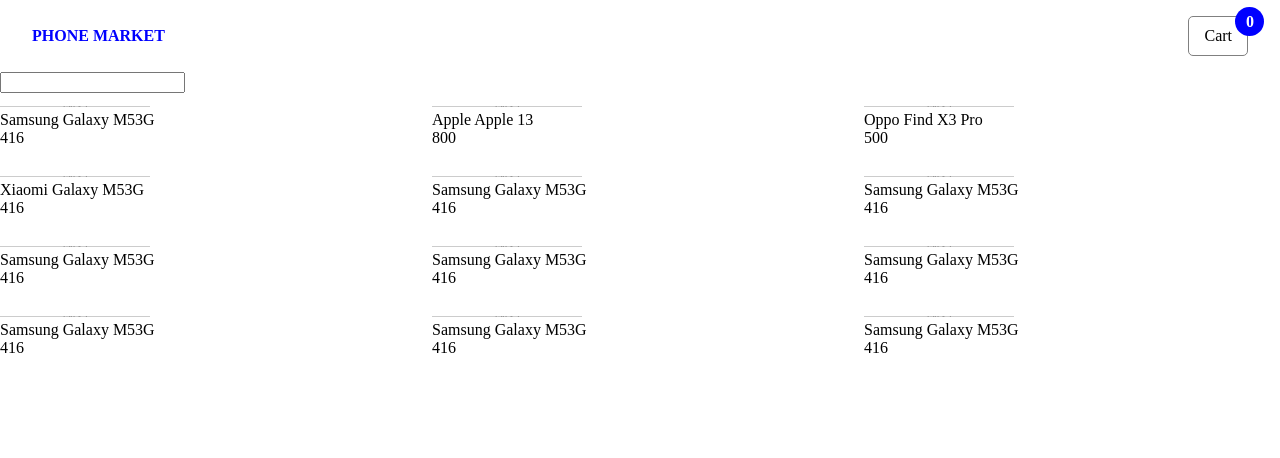
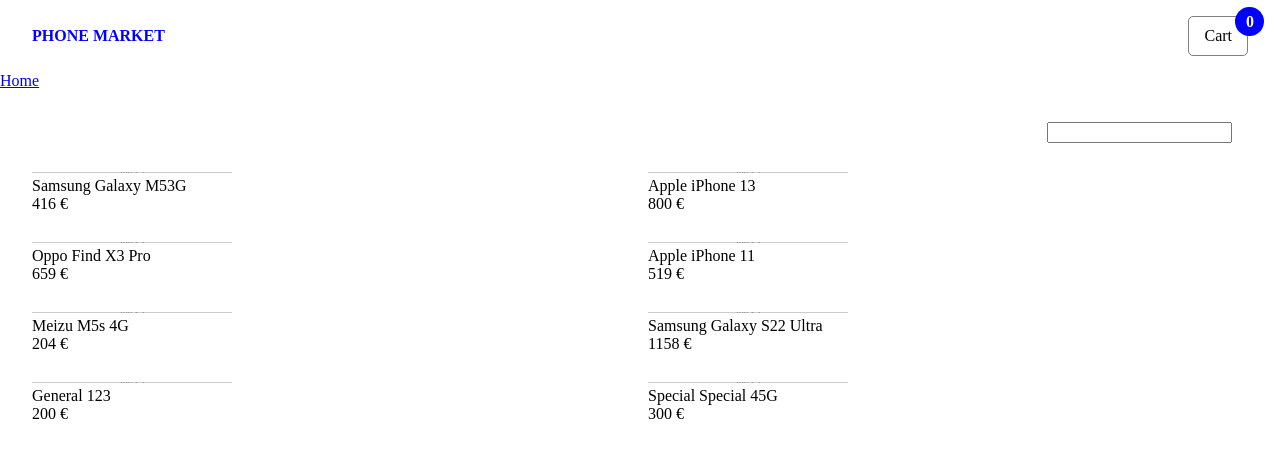
Before and after one commit to victorfch/test-phone-market, a React (Vite) app: page / in a window 1280 px wide. Shown: the top 458 px of the page. Built offline with nearby package versions, Linux system fonts and the light colour scheme.

Commit message:
add breadcrumb

```diff
--- a/db/data.json
+++ b/db/data.json
@@ -1,7 +1,7 @@
 [
   {
     "id": "001",
-    "img": "https://via.placeholder.com/150/000000/FFFFFF/?text=Samsung",
+    "img": "https://via.placeholder.com/200/000000/FFFFFF/?text=Samsung",
     "brand": "Samsung",
     "model": "Galaxy M53G",
     "price": 416,
@@ -13,181 +13,149 @@
     "camara": "16",
     "size": "164.7 x 77.0 x 7.4 mm",
     "weight": "176g",
-    "storage": "128"
+    "color": [
+      { "value": "1", "text": "White" },
+      { "value": "2", "text": "Black" },
+      { "value": "3", "text": "Red" }
+    ],
+    "storage": [
+      { "value": "2", "text": "128" },
+      { "value": "3", "text": "256" }
+    ]
   },
   {
     "id": "002",
-    "img": "https://via.placeholder.com/150/000000/FFFFFF/?text=iPhone",
+    "img": "https://via.placeholder.com/200/000000/FFFFFF/?text=Apple",
     "brand": "Apple",
-    "model": "Apple 13",
+    "model": "iPhone 13",
     "price": 800,
     "cpu": "Chip A2",
     "ram": "16",
+    "color": [
+      { "value": "1", "text": "White" },
+      { "value": "3", "text": "Red" }
+    ],
     "so": "IOS",
     "resolution": "2.532 x 1.170 px",
     "battery": "5000",
     "camara": "32",
-    "storage": "256",
+    "storage": [{ "value": "3", "text": "256" }],
     "size": "167.7 x 75.0 x 7.4 mm",
     "weight": "150"
   },
   {
     "id": "003",
-    "img": "https://via.placeholder.com/150/000000/FFFFFF/?text=Oppo",
+    "img": "https://via.placeholder.com/200/000000/FFFFFF/?text=Oppo",
     "brand": "Oppo",
     "model": "Find X3 Pro",
-    "price": 500,
-    "storage": "256",
-    "cpu": "",
-    "ram": "",
-    "so": "",
-    "resolution": "",
-    "battery": "",
-    "camara": "",
-    "size": "",
-    "weight": ""
+    "price": 659,
+    "storage": [{ "value": "3", "text": "256" }],
+    "cpu": "Qualcomm Snapdragon™ 888",
+    "ram": "12",
+    "so": "ColorOS 11.2",
+    "color": [
+      { "value": "2", "text": "Black" },
+      { "value": "3", "text": "Red" }
+    ],
+    "resolution": "3216 x 1440 (QHD+)",
+    "battery": "4500",
+    "camara": "50MP",
+    "size": "163.4 x 74.0 x 8.26mm",
+    "weight": "193g"
   },
   {
     "id": "004",
-    "img": "https://via.placeholder.com/150/000000/FFFFFF/?text=Xiaomi",
-    "brand": "Xiaomi",
-    "model": "Galaxy M53G",
-    "price": 416,
-    "storage": "256",
-    "cpu": "",
-    "ram": "",
-    "so": "",
-    "resolution": "",
-    "battery": "",
-    "camara": "",
-    "size": "",
-    "weight": ""
+    "img": "https://via.placeholder.com/200/000000/FFFFFF/?text=Apple",
+    "brand": "Apple",
+    "model": "iPhone 11",
+    "price": 519,
+    "storage": [{ "value": "1", "text": "64" }],
+    "cpu": "Chip A13",
+    "color": [{ "value": "1", "text": "White" }],
+    "ram": "8",
+    "so": "IOS",
+    "resolution": "1.792 x 828 px to 326 PP",
+    "battery": "4000",
+    "camara": "12",
+    "size": "163.4 x 73.0 x 8.20mm",
+    "weight": "194g"
   },
   {
     "id": "005",
-    "img": "https://via.placeholder.com/150/000000/FFFFFF/?text=SAMSUNG",
-    "brand": "Samsung",
-    "model": "Galaxy M53G",
-    "price": 416,
-    "cpu": "",
-    "storage": "256",
-    "ram": "",
-    "so": "",
-    "resolution": "",
-    "battery": "",
-    "camara": "",
-    "size": "",
-    "weight": ""
+    "img": "https://via.placeholder.com/200/000000/FFFFFF/?text=Meizu",
+    "brand": "Meizu",
+    "model": "M5s 4G",
+    "price": 204,
+    "cpu": "ARM® cortex®-A53™1.3GHz x8",
+    "color": [{ "value": "3", "text": "Red" }],
+    "storage": [
+      { "value": "1", "text": "64" },
+      { "value": "2", "text": "128" }
+    ],
+    "ram": "3",
+    "so": "Flyme Os",
+    "resolution": "5.2” (1280 x 720) 282 PP",
+    "battery": "3000",
+    "camara": "13MP",
+    "size": "148.2 x 72.5 x 8.4 mm ",
+    "weight": "194g"
   },
   {
     "id": "006",
-    "img": "https://via.placeholder.com/150/000000/FFFFFF/?text=SAMSUNG",
+    "img": "https://via.placeholder.com/200/000000/FFFFFF/?text=SAMSUNG",
     "brand": "Samsung",
-    "model": "Galaxy M53G",
-    "price": 416,
-    "cpu": "",
-    "ram": "",
-    "so": "",
-    "resolution": "",
-    "battery": "",
-    "storage": "256",
-    "camara": "",
-    "size": "",
-    "weight": ""
+    "model": "Galaxy S22 Ultra",
+    "price": 1158,
+    "cpu": "Exynos 2200 (4nm) Octa-Core (2.9, 2.8, 2.2 GHz)",
+    "ram": "12",
+    "so": "Android 12",
+    "resolution": "3088 x 1440 (QHD+), Dynamic AMOLED 2X (120 Hz)",
+    "battery": "5000",
+    "storage": [{ "value": "2", "text": "128" }],
+    "camara": "108MP",
+    "color": [
+      { "value": "1", "text": "White" },
+      { "value": "2", "text": "Black" },
+      { "value": "3", "text": "Red" }
+    ],
+    "size": "163.3 x 77.9 x 8.9 mm",
+    "weight": "228"
   },
   {
     "id": "007",
-    "img": "https://via.placeholder.com/150/000000/FFFFFF/?text=SAMSUNG",
-    "brand": "Samsung",
-    "model": "Galaxy M53G",
-    "price": 416,
-    "cpu": "",
-    "ram": "",
-    "so": "",
-    "storage": "256",
-    "resolution": "",
-    "battery": "",
-    "camara": "",
-    "size": "",
-    "weight": ""
+    "img": "https://via.placeholder.com/200/000000/FFFFFF/?text=Lorem",
+    "brand": "General",
+    "model": "123",
+    "price": 200,
+    "cpu": "super cpu",
+    "ram": "8",
+    "so": "Supero so",
+    "color": [
+      { "value": "1", "text": "White" },
+      { "value": "2", "text": "Black" }
+    ],
+    "storage": [{ "value": "3", "text": "256" }],
+    "resolution": "2088 x 1440 (QHD+), Dynamic AMOLED 2X (60 Hz)",
+    "battery": "5000",
+    "camara": "32MP",
+    "size": "160 x 77.9 x 8.9 mm",
+    "weight": "190g"
   },
   {
     "id": "008",
-    "img": "https://via.placeholder.com/150/000000/FFFFFF/?text=SAMSUNG",
-    "brand": "Samsung",
-    "model": "Galaxy M53G",
-    "price": 416,
-    "cpu": "",
-    "ram": "",
-    "so": "",
-    "resolution": "",
-    "battery": "",
-    "camara": "",
-    "size": "",
-    "weight": ""
-  },
-  {
-    "id": "009",
-    "img": "https://via.placeholder.com/150/000000/FFFFFF/?text=SAMSUNG",
-    "brand": "Samsung",
-    "model": "Galaxy M53G",
-    "price": 416,
-    "cpu": "",
-    "ram": "",
-    "storage": "256",
-    "so": "",
-    "resolution": "",
-    "battery": "",
-    "camara": "",
-    "size": "",
-    "weight": ""
-  },
-  {
-    "id": "010",
-    "img": "https://via.placeholder.com/150/000000/FFFFFF/?text=SAMSUNG",
-    "brand": "Samsung",
-    "model": "Galaxy M53G",
-    "price": 416,
-    "cpu": "",
-    "ram": "",
-    "storage": "256",
-    "so": "",
-    "resolution": "",
-    "battery": "",
-    "camara": "",
-    "size": "",
-    "weight": ""
-  },
-  {
-    "id": "011",
-    "img": "https://via.placeholder.com/150/000000/FFFFFF/?text=SAMSUNG",
-    "brand": "Samsung",
-    "model": "Galaxy M53G",
-    "price": 416,
-    "cpu": "",
-    "ram": "",
-    "so": "",
-    "resolution": "",
-    "battery": "",
-    "camara": "",
-    "size": "",
-    "weight": "",
-    "storage": "256"
-  },
-  {
-    "id": "012",
-    "img": "https://via.placeholder.com/150/000000/FFFFFF/?text=SAMSUNG",
-    "brand": "Samsung",
-    "model": "Galaxy M53G",
-    "price": 416,
-    "cpu": "",
-    "ram": "",
-    "so": "",
-    "resolution": "",
-    "battery": "",
-    "camara": "",
-    "storage": "256",
-    "size": "",
-    "weight": ""
+    "img": "https://via.placeholder.com/200/000000/FFFFFF/?text=Special",
+    "brand": "Special",
+    "model": "Special 45G",
+    "price": 300,
+    "cpu": "Special cpu",
+    "ram": "16",
+    "color": [{ "value": "2", "text": "Black" }],
+    "storage": [{ "value": "1", "text": "64" }],
+    "so": "Special SO",
+    "resolution": "Full HD",
+    "battery": "4000",
+    "camara": "64MP",
+    "size": "160 x 80 x 8.9 mm",
+    "weight": "200g"
   }
 ]
--- a/src/components/Header.jsx
+++ b/src/components/Header.jsx
@@ -1,8 +1,13 @@
-import { Link } from "react-router-dom"
+import { Link, useLocation, useParams } from "react-router-dom"
 import { Cart } from "./Cart/Cart"
 
 export const Header = () => {
+  const location = useLocation()
+  const { pathname } = location
+  const id = pathname.split("/").pop()
+
   return (
+    <>
       <header>
         <Link
           style={{
@@ -17,5 +22,15 @@
         </Link>
         <Cart />
       </header>
+      <nav>
+        <Link to={"/"}>Home</Link>
+        {pathname !== "/" && (
+          <>
+            {" "}
+            &gt; <span>Phone {id}</span>
+          </>
+        )}
+      </nav>
+    </>
   )
 }
--- a/src/components/PhoneItem.jsx
+++ b/src/components/PhoneItem.jsx
@@ -12,7 +12,7 @@
       <div>
         {phone.brand} {phone.model}
       </div>
-      {phone.price}
+      {phone.price} &euro;
     </Link>
   )
 }
--- a/src/hooks/usePhones.jsx
+++ b/src/hooks/usePhones.jsx
@@ -14,6 +14,4 @@
       setLoading(false)
     })
   }, [])
-
-  return { phones, loading }
 }
--- a/src/pages/Home/Home.jsx
+++ b/src/pages/Home/Home.jsx
@@ -1,4 +1,3 @@
-import { useState } from "react"
 import { useDispatch, useSelector } from "react-redux"
 import { PhoneItem } from "../../components/PhoneItem"
 import styles from "./home.module.css"
@@ -7,30 +6,30 @@
   const phones = useSelector(state => state.phones)
   const filterPhones = useSelector(state => state.filter)
   const dispatch = useDispatch()
-  const [value, setValue] = useState("")
 
-  const handleSubmit = e => {
-    e.preventDefault()
-
-    const filteredPhones = phones.filter(
-      phone =>
-        phone.brand.toLowerCase().includes(value) ||
-        phone.model.toLowerCase().includes(value)
-    )
+  const handleInput = ({ target }) => {
+    const filteredPhones = phones.filter(phone => {
+      if (!target.value) return true
+      const includeBrand = phone.brand
+        .toLowerCase()
+        .includes(target.value.toLowerCase())
+      const includeModel = phone.model
+        .toLowerCase()
+        .includes(target.value.toLowerCase())
+      const match = includeBrand || includeModel
+      return match
+    })
 
     dispatch({ type: "@filter/set", payload: filteredPhones })
-    setValue("")
   }
 
   return (
-    <div>
-      <form onSubmit={handleSubmit}>
-        <input
-          value={value}
-          onInput={({ target }) => setValue(target.value)}
-          type="text"
-        />
-      </form>
+    <div style={{ padding: "1rem 2rem" }}>
+      <div
+        style={{ display: "flex", justifyContent: "flex-end", padding: "1rem" }}
+      >
+        <input onInput={handleInput} type="text" />
+      </div>
       <div className={styles.gallery}>
         {filterPhones &&
           filterPhones.map(phone => <PhoneItem key={phone.id} phone={phone} />)}
--- a/src/pages/Home/home.module.css
+++ b/src/pages/Home/home.module.css
@@ -1,5 +1,5 @@
 .gallery {
   display: grid;
   gap: 1rem;
-  grid-template-columns: repeat(auto-fit, minmax(20rem, 1fr));
+  grid-template-columns: repeat(auto-fit, minmax(25rem, 1fr));
 }
--- a/src/pages/PhoneDetails/PhoneDetails.jsx
+++ b/src/pages/PhoneDetails/PhoneDetails.jsx
@@ -1,13 +1,32 @@
+import { useEffect, useState } from "react"
 import { useDispatch } from "react-redux"
 import { useParams } from "react-router-dom"
 import { useSinglePhone } from "../../hooks/useSinglePhone"
 
 export const PhoneDetails = () => {
   const { id } = useParams()
-  const { phone } = useSinglePhone(id)
+  const { phone, loading } = useSinglePhone(id)
+  const [color, setColor] = useState()
+  const [storage, setStorage] = useState()
   const keys = Object.keys(phone)
   const dispatch = useDispatch()
 
+  const handleAddToCart = () => {
+    const item = {
+      id: id,
+    }
+
+    item.storageCode =
+      phone.storage?.length === 1 ? phone.storage[0].value : storage
+
+    item.colorCode = phone.color?.length === 1 ? phone.color[0].value : color
+
+    dispatch({ type: "@cart/add", payload: item })
+  }
+
+  if (loading) {
+    return <p>Loading...</p>
+  }
   return (
     <div style={{ display: "flex", justifyContent: "space-around" }}>
       <div>
@@ -16,7 +35,7 @@
       <div>
         <div>
           {keys.map((key, id) => {
-            if (key !== "id" && phone[key] && key !== "img")
+            if (!["id", "img", "storage", "color"].includes(key) && phone[key])
               return (
                 <div key={id}>
                   <span>{key}:</span>
@@ -26,20 +45,35 @@
           })}
         </div>
         <div>
-          <input type="text" placeholder="select almacenamiento" />
-          <input type="text" placeholder="select color" />
-          <button
-            onClick={() => dispatch({ type: "@cart/add", payload: phone })}
-          >
-            Add to cart
-          </button>
+          <select onChange={({ target }) => setStorage(target.value)}>
+            {phone && phone.storage?.length > 1 && (
+              <option selected disabled>
+                Select storage
+              </option>
+            )}
+            {phone &&
+              phone.storage?.map(storage => (
+                <option key={storage.value} value={storage.value}>
+                  {storage.text}
+                </option>
+              ))}
+          </select>
 
-          {/*
-            Al guardar el producto al carrito se añadira la info de:
-            id producto
-            cod color
-            cod capacidad almacenamiento
-          */}
+          <select onChange={({ target }) => setColor(target.value)}>
+            {phone && phone.color?.length > 1 && (
+              <option selected disabled>
+                Select color
+              </option>
+            )}
+            {phone &&
+              phone.color?.map(color => (
+                <option key={color.value} value={color.value}>
+                  {color.text}
+                </option>
+              ))}
+          </select>
+
+          <button onClick={handleAddToCart}>Add to cart</button>
         </div>
       </div>
     </div>
--- a/src/reducer/filterReducer.js
+++ b/src/reducer/filterReducer.js
@@ -1,7 +1,6 @@
 export const filterReducer = (state = [], action) => {
   const options = {
     "@filter/set": () => {
-      console.log("me han llamado")
       return action.payload
     }
   }
```
Lines whose indentation alone changed are shown as unchanged.
